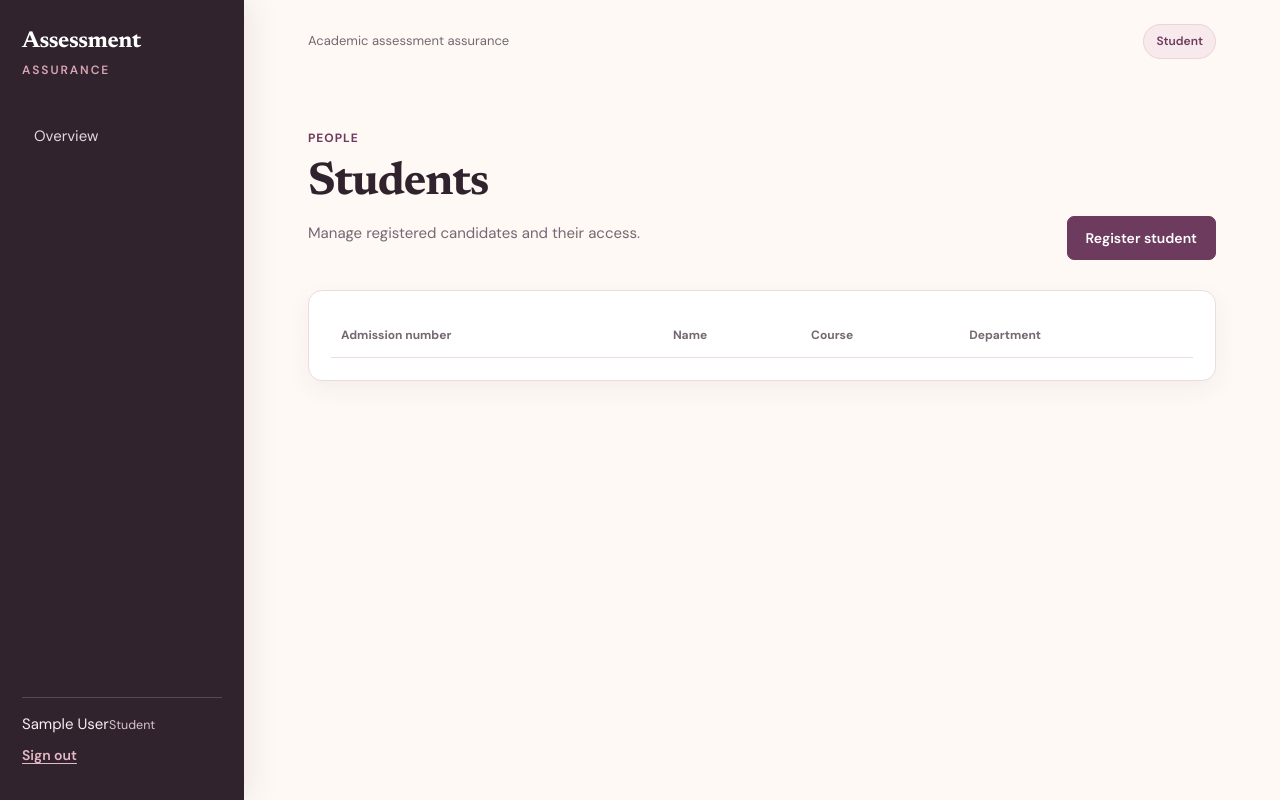
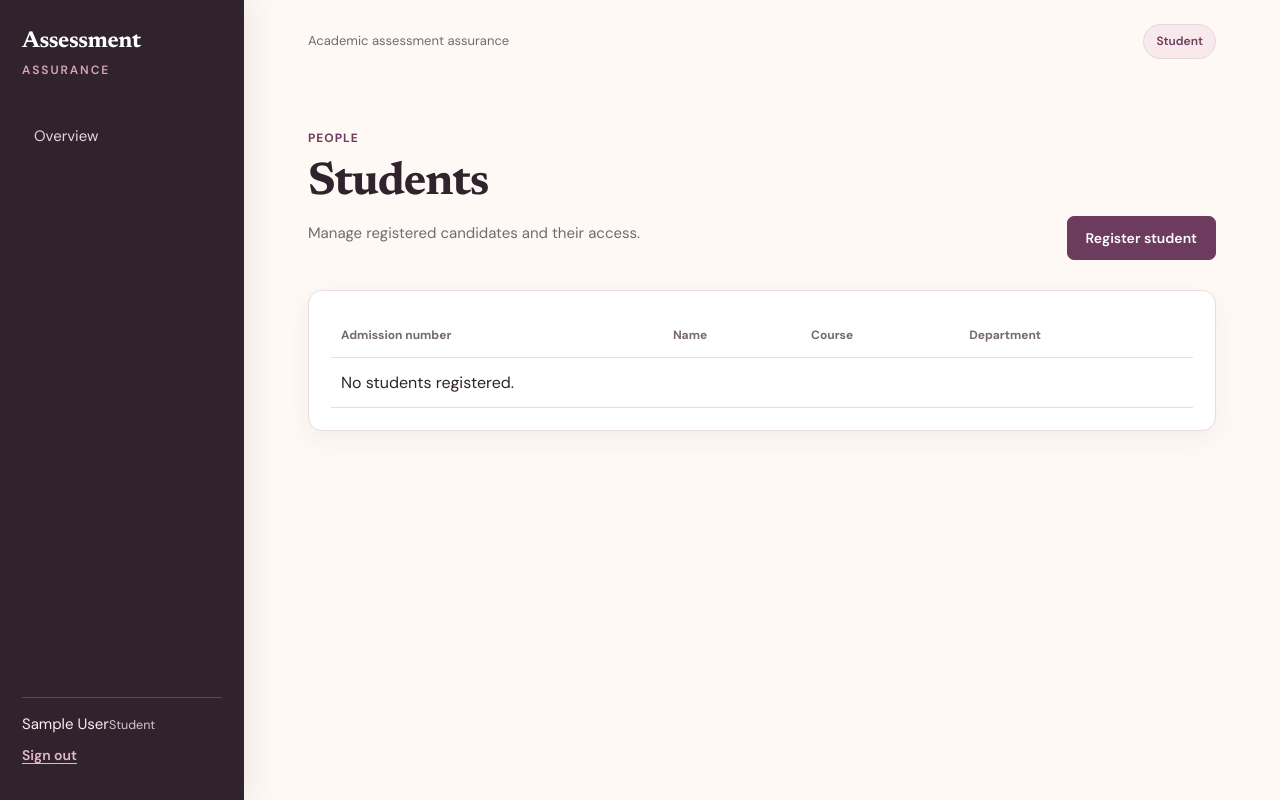
Before and after one commit to Moana-star/Academic-Assessment-Assurance-Platform, a Django app: page /students/ in a window 1280 px wide. Run offline with Django 5.2, Linux system fonts and the light colour scheme; the visitor is signed in with stand-in values (Sample User, id 1); data comes from the database, SQL or seed files in the repository; data that the repository does not hold is empty.

Commit message:
Fix empty state in student list

```diff
--- a/templates/students/student_list.html
+++ b/templates/students/student_list.html
@@ -1 +1 @@
-{% extends 'base.html' %}{% block content %}<div class='page-head'><div><p class='eyebrow'>People</p><h1>Students</h1><p>Manage registered candidates and their access.</p></div><a class='button' href='{% url "student_add" %}'>Register student</a></div><section class='panel'><table><tr><th>Admission number</th><th>Name</th><th>Course</th><th>Department</th></tr>{% for student in students %}<tr><td><b>{{ student.admission_number }}</b></td><td>{{ student.full_name }}</td><td>{{ student.course }}</td><td>{{ student.department }}</td></tr>{empty}<tr><td colspan='4'>No students registered.</td></tr>{% endfor %}</table></section>{% endblock %}
+{% extends 'base.html' %}{% block content %}<div class='page-head'><div><p class='eyebrow'>People</p><h1>Students</h1><p>Manage registered candidates and their access.</p></div><a class='button' href='{% url "student_add" %}'>Register student</a></div><section class='panel'><table><tr><th>Admission number</th><th>Name</th><th>Course</th><th>Department</th></tr>{% for student in students %}<tr><td><b>{{ student.admission_number }}</b></td><td>{{ student.full_name }}</td><td>{{ student.course }}</td><td>{{ student.department }}</td></tr>{% empty %}<tr><td colspan='4'>No students registered.</td></tr>{% endfor %}</table></section>{% endblock %}
```
